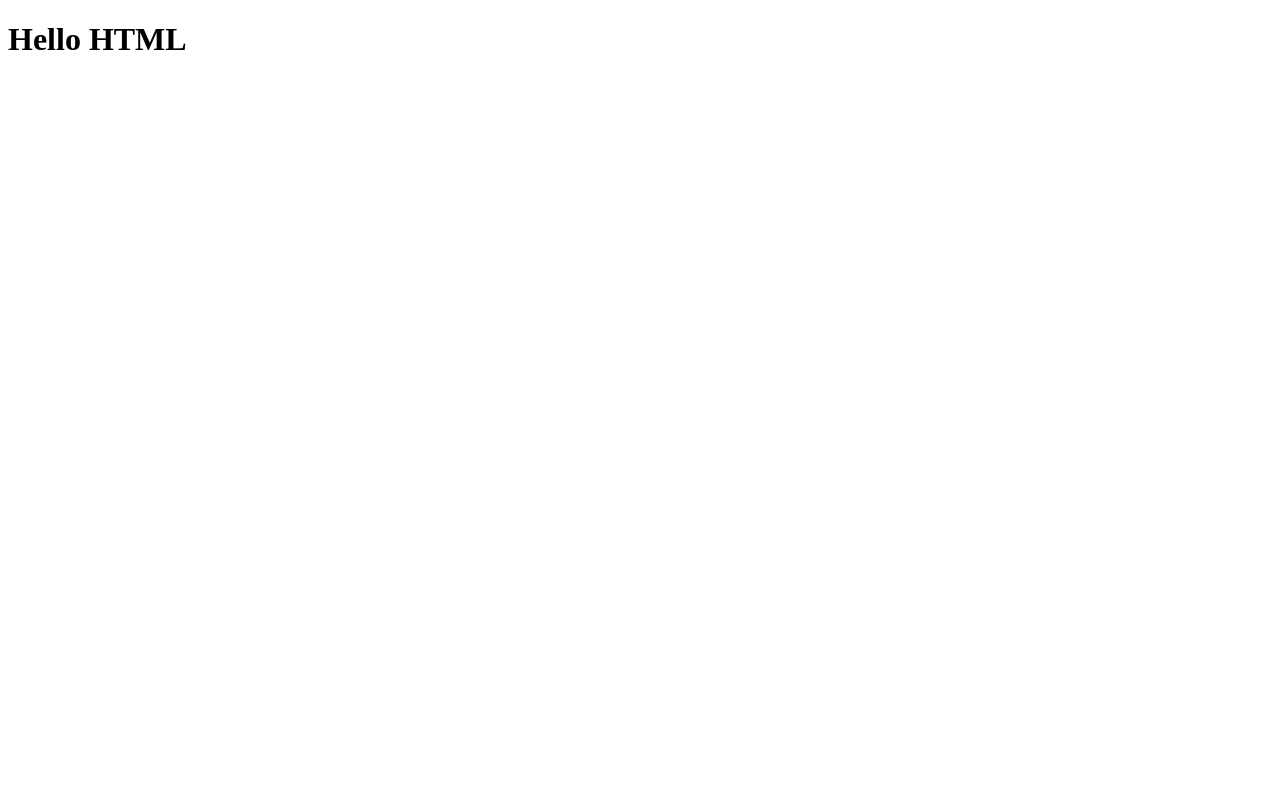
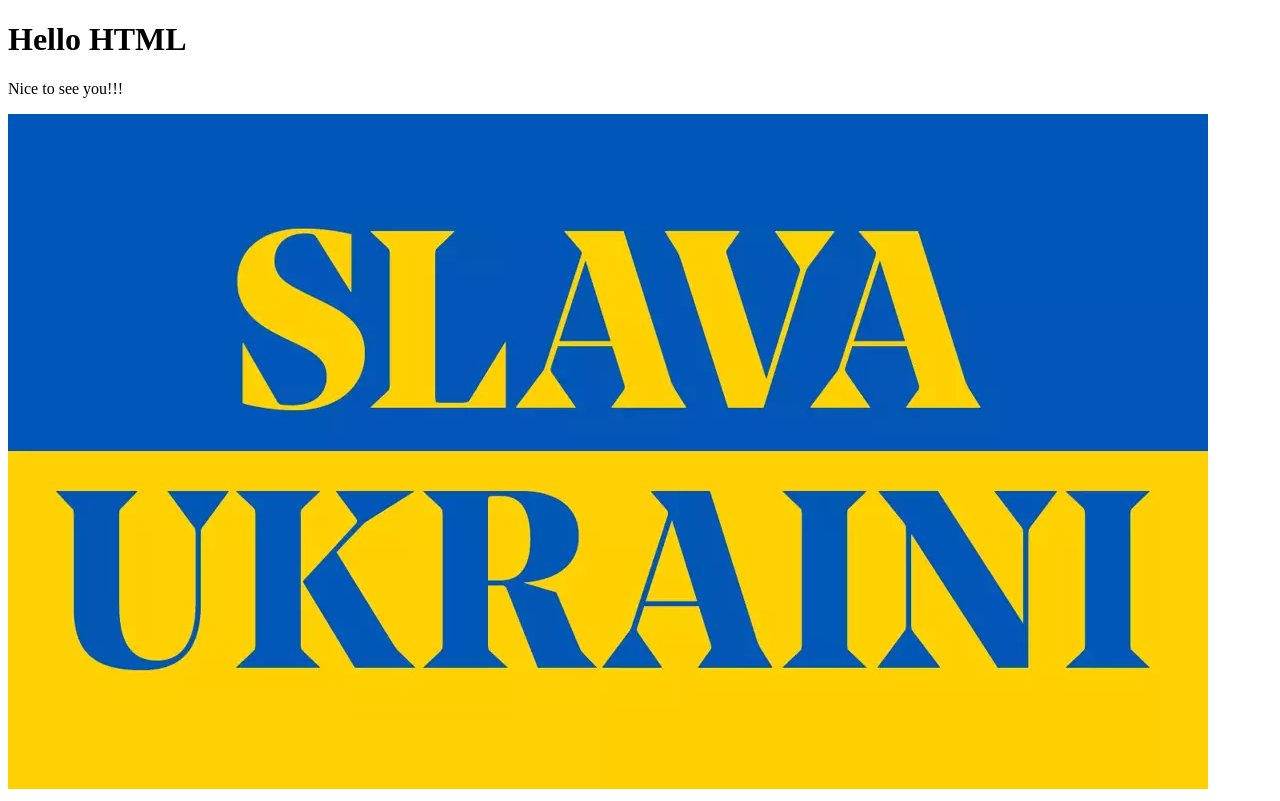
Before and after one commit to LiliiaBosak/Project, a plain HTML site: page index.html in a window 1280 px wide. Drawn offline with Linux system fonts and the light colour scheme.

Commit message:
Added image

```diff
--- a/index.html
+++ b/index.html
@@ -4,9 +4,11 @@
     <meta charset="UTF-8">
     <meta http-equiv="X-UA-Compatible" content="IE=edge">
     <meta name="viewport" content="width=device-width, initial-scale=1.0">
-    <title>Document</title>
+    <title>Sample HTML</title>
 </head>
 <body>
     <h1>Hello HTML</h1>
+    <p>Nice to see you!!!</p>
+    <img src="img/slava-ukraini.webp" alt="slava-ukraini">
 </body>
 </html>
```
Also changed, not shown: img/slava-ukraini.webp (added).
